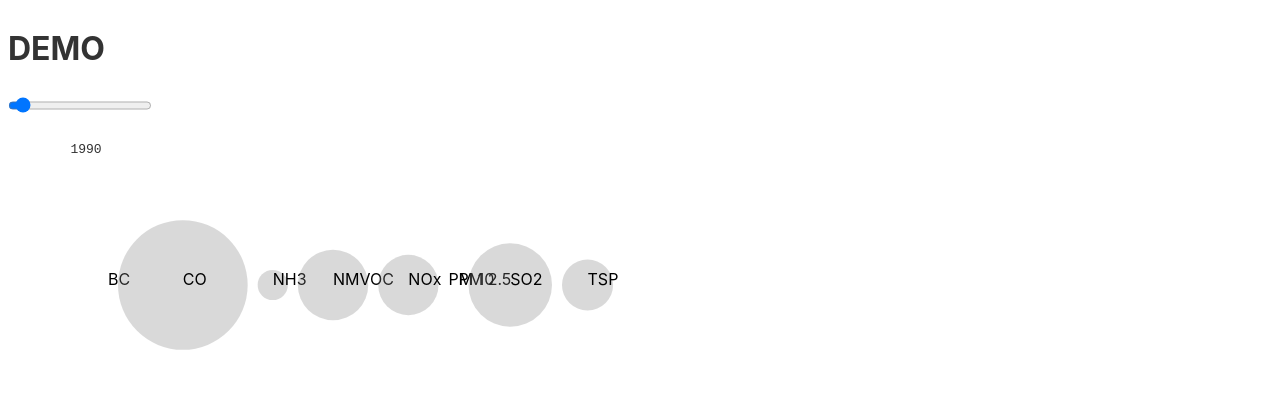
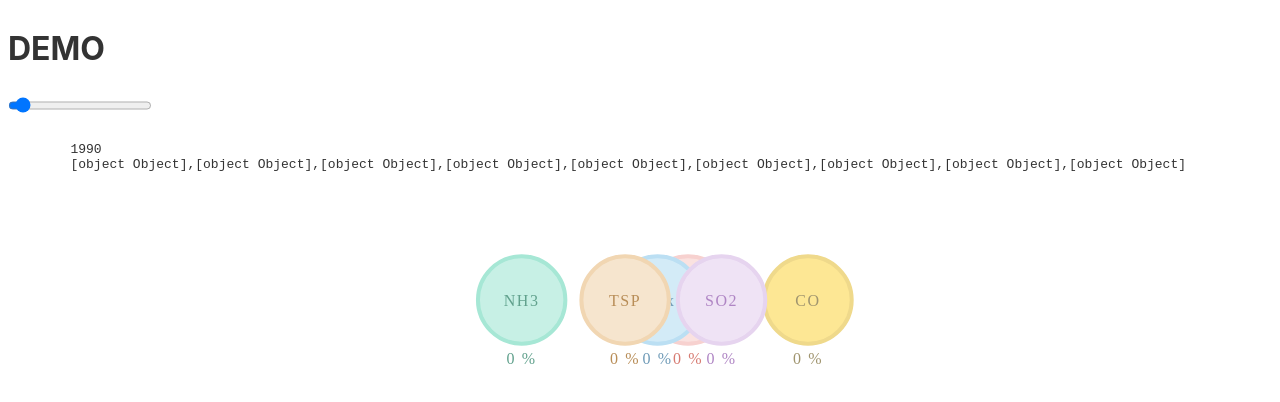
Before and after one commit to gustavneustadt/pollutionproject, a Svelte app: page / in a window 1280 px wide. Shown: the top 402 px of the page. Built offline with nearby package versions, Linux system fonts and the light colour scheme.

Commit message:
bubbles workingn

```diff
--- a/package.json
+++ b/package.json
@@ -18,6 +18,7 @@
     "svelte": "^3.0.0"
   },
   "dependencies": {
+    "chroma-js": "^2.1.2",
     "d3": "^7.2.1",
     "sirv-cli": "^1.0.0"
   }
--- a/src/App.svelte
+++ b/src/App.svelte
@@ -1,6 +1,8 @@
 <script>
 	import * as d3 from 'd3'
+	import chroma from "chroma-js"
 	import { onMount } from 'svelte'
+	import PollutantBubble from './PollutantBubble.svelte'
 
 	let data = []
 	let labels = []
@@ -10,16 +12,37 @@
 	let currentTemporalContextKey = 0
 	let currentTemporalContext
 
-	const width = 900
+	const width = 1000
 	const height = 700
 
 	var currentYear = 0
 	let pollutantPadding = 10
 
-	const pollutants = ["BC", "CO", "NH3", "NMVOC", "NOx", "PM 10", "PM 2.5", "SO2", "TSP"]
+	const maxPollutantSize = 6000
+	const minPollutantSize = 100
+
+	const pollutants =
+	["BC",		"CO", 		"NH3", 		"NMVOC", 	"NOx",		"PM 10", 	"PM 2.5",	"SO2",		"TSP"]
+	const pollutantColors =
+	["#3B90ED", "#FFE789", 	"#37D2AC", 	"#E8574F", 	"#34B1EA",	"#6C6BCC", 	"#66C27D",	"#AA64CE",	"#E19F41"]
 	const years = [1990, 1995, 2000, 2005, 2010, 2011, 2012, 2013, 2014, 2015, 2016, 2017, 2018, 2019]
 	const sources = ["Energy", "Industry", "Agriculture", "Waste"]
 
+
+	function getPollutantTextColor(pollutantIndex) {
+		let color = chroma(pollutantColors[pollutantIndex])
+		return color.desaturate(1).luminance(0.3)
+	}
+
+	function getPollutantBorderColor(pollutantIndex) {
+		let color = chroma(pollutantColors[pollutantIndex])
+		return color.desaturate(0.3).luminance(0.7)
+	}
+
+	function getPollutantBgColor(pollutantIndex) {
+		let color = chroma(pollutantColors[pollutantIndex])
+		return color.desaturate(0.3).luminance(0.8)
+	}
 
 
 	onMount(async () => {
@@ -37,40 +60,133 @@
 
 	})
 
-	$: getPollutantSizes = () => {
-		return pollutants.map((pollutant, i) => {
-			let sum = getArraySum(pollutantsData[i][currentYear])
-			return Math.sqrt(sum / Math.PI)
-		})
+	$: getMaxValue = () => {
+		if(pollutantsData.length < 1) {
+			return 0
+		}
+
+		return Math.max(...pollutants.map(
+			(pollutant, i) =>
+				Math.max(...pollutantsData[i].map(year => getArraySum(year))
+
+			)
+		))
 	}
 
-	let getArraySum = (array = []) => {
+	$: getMinValue = () => {
+		if(pollutantsData.length < 1) {
+			return 0
+		}
+
+		return Math.min(...pollutants.map(
+			(pollutant, i) =>
+				Math.min(
+					...pollutantsData[i].map(year =>
+						getArraySum(year)
+					).filter(x => x > 0)
+
+				)
+			)
+		)
+	}
+
+	$: getPollutantValue = (pollutantIndex, year = null, yearShift = null) => {
+		if(pollutantsData.length < 1) {
+			return 0.0
+		}
+
+		year = year ?? currentYear
+		let value = getArraySum(pollutantsData[pollutantIndex][year+yearShift])
+
+		return value
+	}
+
+
+
+	function getPollutantSize(pollutantIndex) {
+		// let pollutantValue = getPollutantValue(pollutantIndex)
+		let sizeValue = getPollutantPercentageChangeOverAll(pollutantIndex)* (maxPollutantSize - minPollutantSize) + minPollutantSize
+
+		return Math.sqrt(sizeValue / Math.PI)
+	}
+
+	function getFirstPollutantValue(pollutantIndex) {
+		for(let i = 0; i < years.length -1; i++) {
+			let value = getPollutantValue(pollutantIndex, i)
+			if(value > 0) {
+				return value
+			}
+		}
+	}
+
+	function getPollutantPercentageChangeOverAll(pollutantIndex) {
+		let firstPollutantValue = getFirstPollutantValue(pollutantIndex)
+		let currentPollutantValue = getPollutantValue(pollutantIndex)
+
+		return currentPollutantValue/firstPollutantValue
+	}
+
+	function getPollutantPercentageChange(pollutantIndex) {
+		let prevPollutantValue = getPollutantValue(pollutantIndex, null, -1)
+		let currentPollutantValue = getPollutantValue(pollutantIndex)
+		let value = (currentPollutantValue/prevPollutantValue)
+
+		return isFinite(value) ? value : 1.0
+	}
+
+	// let scaleY = d3.scaleLog().
+
+	$: xScale = d3.scaleLog().domain([getMinValue(), getMaxValue()]).range([10, 700])
+	$: yScale = d3.scaleLog().domain([1, 1.2]).range([0.0, 100.0])
+
+	function getPollutantPosition(pollutantIndex, xScale, yScale) {
+		let x = getPollutantValue(pollutantIndex)
+		let y = getPollutantPercentageChange(pollutantIndex)
+		return {
+			x: xScale(x),
+			// y: yScale(getPollutantPercentageChange(pollutantIndex))
+			y: yScale(y)* -1
+		}
+	}
+
+
+	function getArraySum(array = []) {
 		return array.reduce((a, b) => a + b, 0.0)
 	}
 
-	let sliceOfArray = (start, number, array) => {
+	function sliceOfArray(start, number, array) {
 		return array.filter((item, index) => index >= start && index < number + start)
 	}
 
-	let getCummulativeSize = (array) => {
-		return array.reduce((acc, curr, i) => {
-			let cummulativeValue = acc[acc.length-1] ?? 0.0
-
-			acc.push(cummulativeValue + curr + array[i+1])
-			return acc
-		}, [0.0])
+	function getPercantageString(percentage) {
+		return ((percentage - 1.0) * 100.0).toFixed(0) + " %"
 	}
 
-	$: getPollutantPosition = () => {
-		let sizes = getPollutantSizes()
-		let cummulativeSizes = getCummulativeSize(sizes)
-		console.log(sizes, cummulativeSizes)
-		return pollutants.map((pollutant, i) => {
-			let sum = getArraySum(pollutantsData[i][currentYear])
+	function getPollutantNamePosition(pollutantIndex) {
+		let size = getPollutantSize(pollutantIndex)
+		let yTextOffset = 6
+		if(size < 35) {
 			return {
-				x: cummulativeSizes[i] + pollutantPadding * i,
-				y: 0
+				x: 0,
+				y: -size - 10
 			}
+		}
+		return {
+			x: 0,
+			y: yTextOffset
+		}
+	}
+
+	$: getOrderedPollutants = () => {
+		let mapped = pollutants.map((name, i) => {
+			return {
+				name: name,
+				i: i
+			}
+		})
+		let sizes = mapped.map(pollutant => getPollutantValue(pollutant.i))
+		return mapped.sort((a, b) => {
+			return sizes[a.i] > sizes[b.i]
 		})
 	}
 
@@ -92,7 +208,22 @@
 
 <style>
 circle {
-	opacity: 0.3;
+	fill: var(--bgColor);
+	stroke: var(--borderColor);
+	stroke-width: 4px;
+}
+text {
+	font-family: "Merriweather Sans";
+	font-size: 1rem;
+	letter-spacing: 0.1rem;
+	fill: var(--textColor);
+}
+
+.pollutant--name {
+	font-weight: 400;
+}
+.pollutant--percentage {
+	font-weight: 300;
 }
 </style>
 
@@ -103,6 +234,7 @@ circle {
 
 <pre>
 	{years[currentYear]}
+	{getOrderedPollutants()}
 <!-- textMargin: {textMargin}
 rotateX: {rotateX}
 rotateY: {rotateY}
@@ -114,12 +246,22 @@ rotate: {rotate} rad
 {#if pollutantsData.length > 0}
 	<svg {width} {height}>
 		<g transform="translate(100, 100)">
-			{#each pollutants as name, i}
-				<g transform="translate({getPollutantPosition()[i].x}, {getPollutantPosition()[i].y})">
-					<circle cx="0" cy="0" r="{getPollutantSizes()[i]}" fill="grey"></circle>
-					<text>{name}</text>
+		{#each getOrderedPollutants() as pollutant, i}
+			{#if getPollutantValue(pollutant.i) > 0}
+				<g transform="translate({getPollutantPosition(pollutant.i, xScale, yScale).x}, {getPollutantPosition(pollutant.i, xScale, yScale).y})" style="
+					--borderColor: {getPollutantBorderColor(pollutant.i)};
+					--textColor: {getPollutantTextColor(pollutant.i)};
+					--bgColor: {getPollutantBgColor(pollutant.i)};
+				">
+					<circle cx="0" cy="0" r="{getPollutantSize(pollutant.i)}" fill="grey"></circle>
+					<text y={getPollutantNamePosition(pollutant.i).y} x={getPollutantNamePosition(pollutant.i).x} class="pollutant--name" text-anchor="middle">{pollutant.name}</text>
+					<text y="{getPollutantSize(pollutant.i) + 20}" x="" class="pollutant--percentage" text-anchor="middle">{
+						getPercantageString(getPollutantPercentageChange(pollutant.i))
+
+						}</text>
 				</g>
-			{/each}
-		</g>
-	</svg>
+			{/if}
+		{/each}
+	</g>
+</svg>
 {/if}
--- /dev/null
+++ b/src/PollutantBubble.svelte
@@ -0,0 +1,46 @@
+<script>
+	export let pollutant = {
+		pos: {
+			x: 0,
+			y: 0
+		},
+		name: "JUST",
+		percentageChange: "100 %",
+		size: 20
+	}
+</script>
+
+<style>
+	circle {
+		fill: var(--bgColor);
+		stroke: var(--borderColor);
+		stroke-width: 4px;
+	}
+	text {
+		font-family: "Merriweather Sans";
+		font-size: 1rem;
+		letter-spacing: 0.1rem;
+		fill: var(--textColor);
+	}
+
+	.pollutant--name {
+		font-weight: 400;
+	}
+	.pollutant--percentage {
+		font-weight: 300;
+	}
+</style>
+
+<g transform="translate({pollutant.pos.x}, {pollutant.pos.y})" style="
+	--borderColor: grey;
+	--textColor: darkgrey;
+	--bgColor: lightgrey;
+">
+	<circle cx="0" cy="0" r="{pollutant.size}" fill="grey"></circle>
+	<text y={pollutant.text.pos.y} x={pollutant.text.pos.x} class="pollutant--name" text-anchor="middle">{pollutant.name}</text>
+	<text y="{pollutant.size + 20}" x="" class="pollutant--percentage" text-anchor="middle">
+		{
+		pollutant.percentageChange
+		}
+	</text>
+</g>
```
Also changed, not shown: 1 other file (tests, documents, lock files or other folders).
